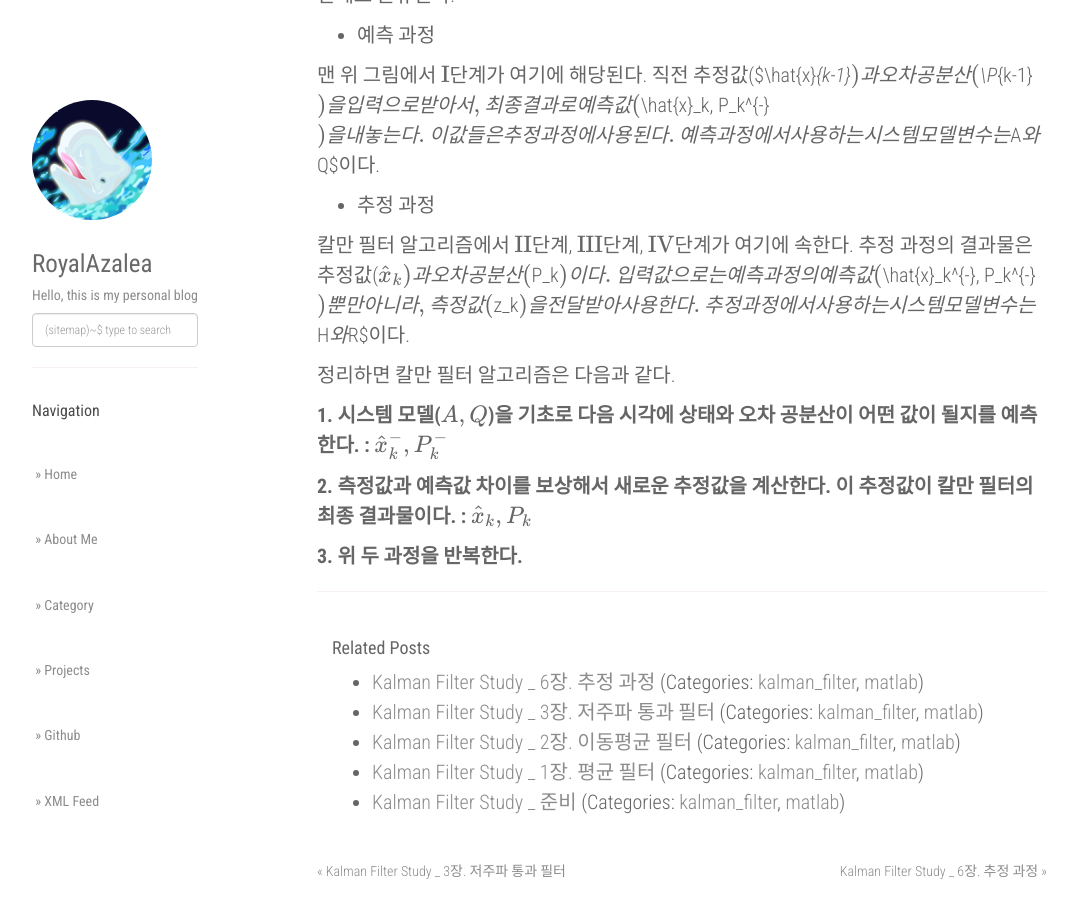
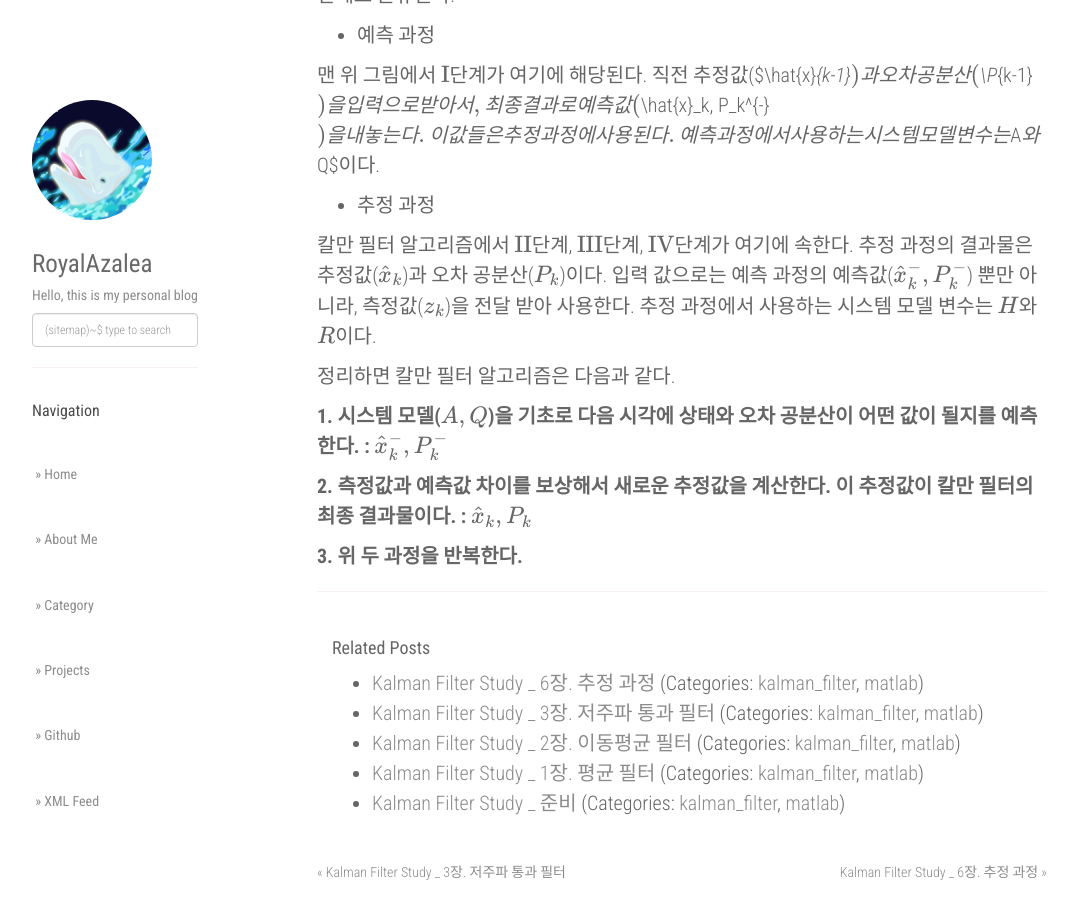
Before and after one commit to RoyalAzalea/RoyalAzalea.github.io, a Jekyll site: the page built from _posts/kalman-filter-study/2017-03-02-kalman-filter-study.md, in a window 1280 px wide and 900 px high, scrolled down 2092 px. Shown: the whole window, without its empty margins (53-1131 px from the left). Built offline with Jekyll 4.4.1, drawn with Linux system fonts in a browser that asks for light colours; nearby versions of some CDN libraries; formulas are drawn with MathJax 3.

```diff
--- a/_posts/kalman-filter-study/2017-03-02-kalman-filter-study.md
+++ b/_posts/kalman-filter-study/2017-03-02-kalman-filter-study.md
@@ -70,7 +70,7 @@ $A$와 $Q$이다.
 * 추정 과정
 
 칼만 필터 알고리즘에서 $\textrm{II}$단계, $\textrm{III}$단계, $\textrm{IV}$단계가
-여기에 속한다. 추정 과정의 결과물은 추정값($\hat{x}_k)과 오차 공분산($P_k$)이다.
+여기에 속한다. 추정 과정의 결과물은 추정값($\hat{x}_k$)과 오차 공분산($P_k$)이다.
 입력 값으로는 예측 과정의 예측값($\hat{x}_k^{-}, P_k^{-}$) 뿐만 아니라,
 측정값($z_k$)을 전달 받아 사용한다. 추정 과정에서 사용하는 시스템 모델 변수는 $H$와
 $R$이다.
```
